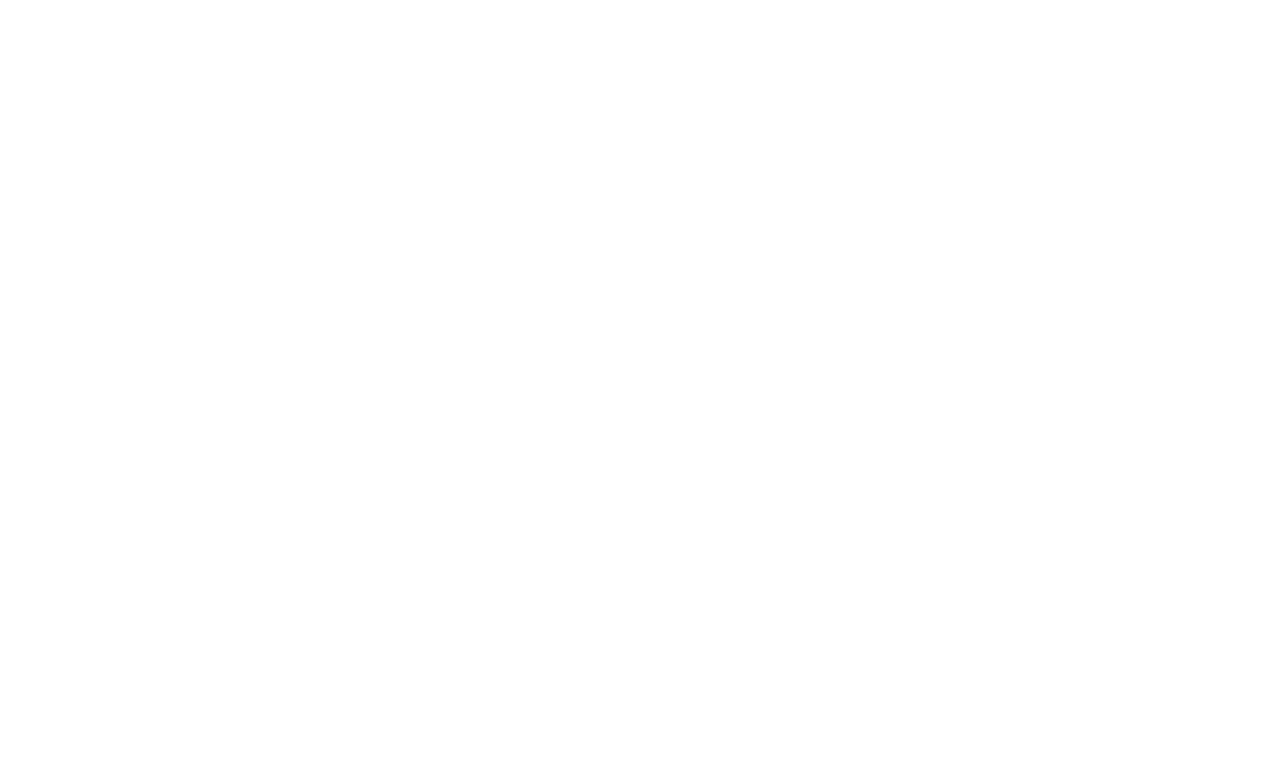
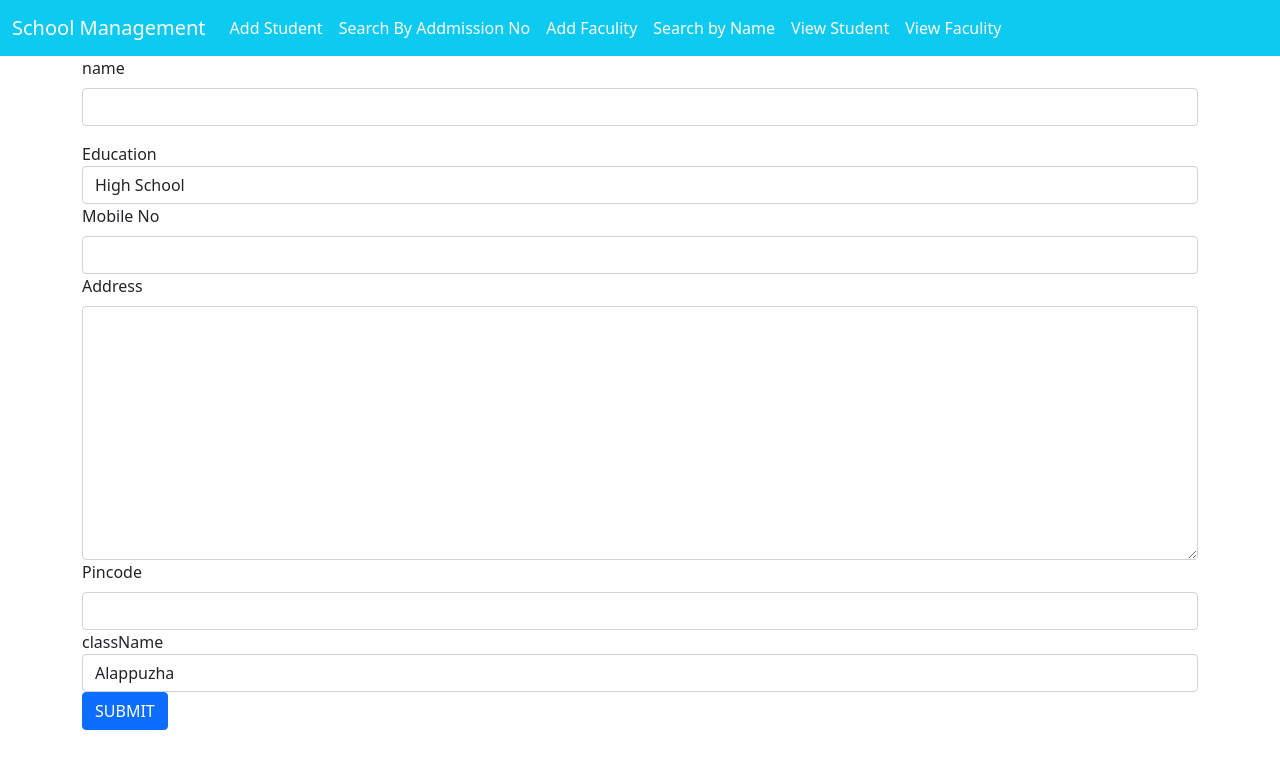
Before and after one commit to liji356/School-Mangement, a React (Create React App) app: page /faculity in a window 1280 px wide. Before the commit this address had no page. Shown: the top 768 px of the page. Built offline with nearby package versions, Linux system fonts and the light colour scheme.

Commit message:
new branch

```diff
--- a/src/App.js
+++ b/src/App.js
@@ -5,6 +5,7 @@
 import AddStud from './component/AddStud';
 import { BrowserRouter, Route, Routes } from 'react-router-dom';
 import Search from './component/Search';
+import Faculity from './component/Faculity';
 
 function App() {
   return (
@@ -13,6 +14,7 @@
   <Routes>
     <Route path="/" exact element={<AddStud/>}/>
     <Route path="/adsearch" exact element={<Search/>}/>
+    <Route path="/faculity" exact element={<Faculity/>}/>
   </Routes>
 
   </BrowserRouter>
--- /dev/null
+++ b/src/component/Faculity.js
@@ -0,0 +1,88 @@
+import React, { useState } from 'react'
+import Header from './Header'
+
+const Faculity = () => {
+    var[name,setname]=useState("")
+    var[Education,setEducation]=useState("")
+    var[Mobile,setmob]=useState("")
+    var[Address,setaddress]=useState("")
+    var[pincode,setpincode]=useState("")
+    var[District,setdistrict]=useState("")
+
+    const newfaculity=()=>{
+        const data={"name":name,"Education":Education,"Mobile":Mobile,"Address":Address,"pincode":pincode,"District":District}
+         console.log(data)
+    }
+  return (
+    <div>
+        <Header/>
+        <div className="container">
+    <div className="row">
+        <div className="col col-12 col-sm-12 col-md-12 col-lg-12 col-xl-12 col-xxl-12">
+            <div className="row g-3">
+            <div className="col col-12 col-sm-12 col-md-12 col-lg-12 col-xl-12 col-xxl-12">
+                    <label for="" className="form-label">name</label>
+                    <input onChange={(x)=>{setname(x.target.value)}} type="text" className="form-control"/>
+
+                </div>
+                <div className="col col-12 col-sm-12 col-md-12 col-lg-12 col-xl-12 col-xxl-12">
+                    <label for="" className="forn-label">Education</label>
+                     <select onChange={(x)=>{setEducation(x.target.value)}} name="" id="" className="form-control">
+                       <option value="1st Standard">High School</option>
+                       <option value="2nd Standard">High Secondary</option>
+                       <option value="3rd Standard">Graduate</option>
+                       <option value="4th Standard">Post Graduate</option>
+                       </select>
+                       <div className="col col-12 col-sm-12 col-md-12 col-lg-12 col-xl-12 col-xxl-12">
+                    <label for="" className="form-label">Mobile No</label>
+                    <input onChange={(x)=>{setmob(x.target.value)}} type="text" className="form-control"/>
+
+                    <div className="col col-12 col-sm-12 col-md-12 col-lg-12 col-xl-12 col-xxl-12">
+                    <label for="" class="form-label">Address</label>
+                    <textarea onChange={(x)=>{setaddress(x.target.value)}} className="form-control" name="" id="" cols="30" rows="10"></textarea>
+                    </div>
+
+
+
+
+                </div>
+                <div className="col col-12 col-sm-12 col-md-12 col-lg-12 col-xl-12 col-xxl-12">
+                    <label for="" className="form-label">Pincode</label>
+                    <input onChange={(x)=>{setpincode(x.target.value)}} type="number" className="form-control"/>
+                </div>
+
+                <div className="col col-12 col-sm-12 col-md-12 col-lg-12 col-xl-12 col-xxl-12">
+                    <label for="" className="forn-label">className</label>
+                   <select onChange={(x)=>{setdistrict(x.target.value)}} name="" id="" className="form-control">
+                       <option value="Alappuzha">Alappuzha</option>
+                       <option value="Ernakulam"> Ernakulam</option>
+                       <option value="Idukki"> Idukki</option>
+                       <option value="Kannur">Kannur</option>
+                       <option value="Kasaragod">Kasaragod</option>
+                       <option value="Kollam "> Kollam</option>
+                       <option value="Kottayam">Kottayam</option>
+                       <option value="Kozhikode">Kozhikode</option>
+                       <option value="Malappuram"> Malappuram </option>
+                       <option value="Palakkad">Palakkad</option>
+                       <option value="Pathanamthitta">Pathanamthitta</option>
+                       <option value="Thiruvananthapuram">Thiruvananthapuram</option>
+                       <option value="Thrissur">Thrissur</option>
+                       <option value="Wayanad">Wayanad</option>
+                   </select>
+                   </div>
+
+                <div className="col col-12 col-sm-12 col-md-12 col-lg-12 col-xl-12 col-xxl-12">
+                    <button onClick={newfaculity} className="btn btn-primary">SUBMIT</button>
+                </div>
+                       </div>
+
+            </div>
+            </div>
+            </div>
+            </div>
+           </div>
+
+  )
+}
+
+export default Faculity
```
